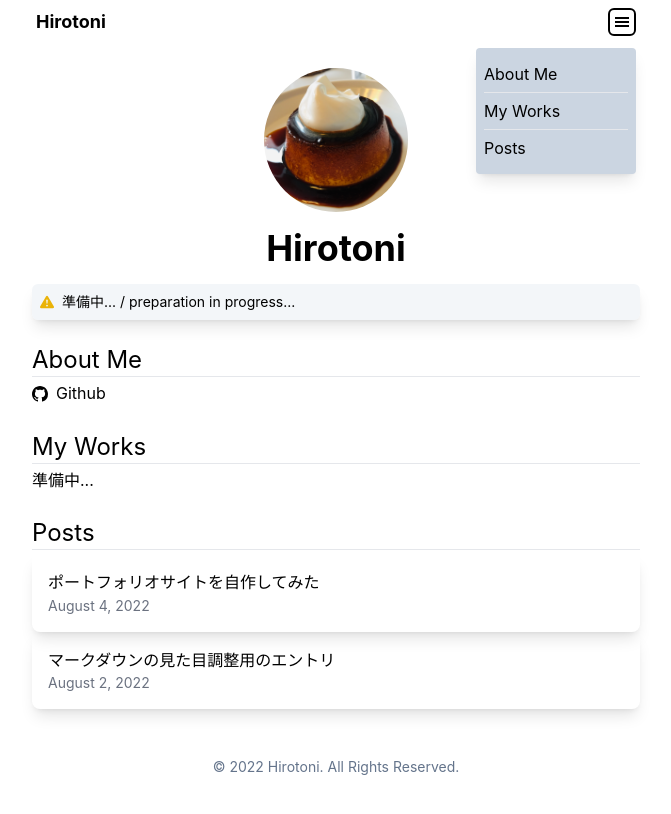
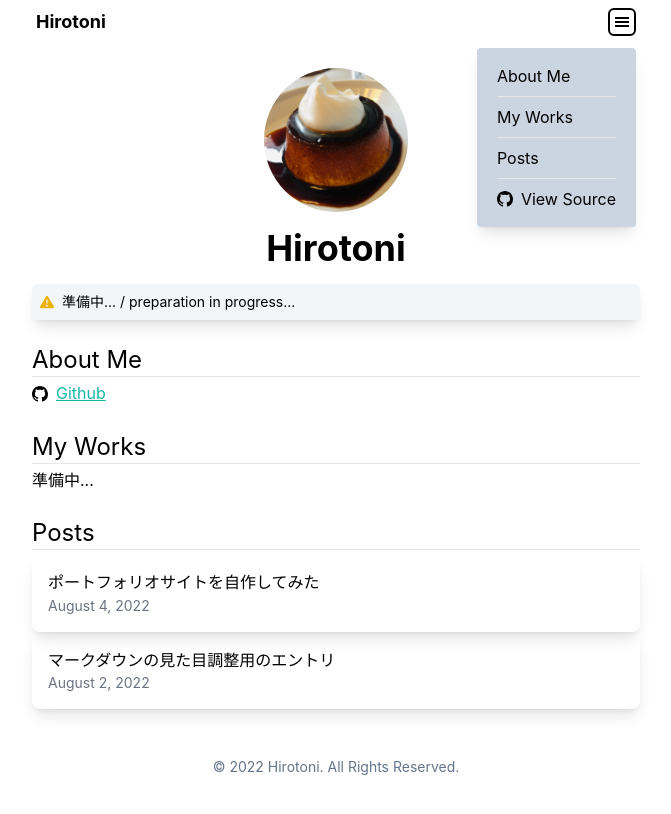
Before and after one commit to hirotoni/nextjs-portfolio, a Next.js app: page / in a window 1280 px wide. Both pictures are taken after a click on the button 926 px from the left and 22 px from the top of the page. Shown: the top 814 px of the page, without its empty margins (304-975 px from the left). Built offline with nearby package versions, Linux system fonts and the light colour scheme.

Commit message:
added github account link

```diff
--- a/components/Navbar.tsx
+++ b/components/Navbar.tsx
@@ -3,6 +3,7 @@ import Link from "next/link";
 import { GiHamburgerMenu } from "react-icons/gi";
 import { useOutsideClickHandler } from "../hooks/customhooks";
 import styles from "./Navbar.module.css";
+import { GoMarkGithub } from "react-icons/go";
 
 type NavbarProps = {
   enableFadeOutOnScroll?: boolean;
@@ -81,11 +82,11 @@ const Navbar = (props: NavbarProps) => {
       </div>
 
       <div
-        className={`rounded bg-slate-300 w-40 absolute right-5 mt-3 p-2 shadow-lg opacity-0 ${styles.fadeIn}`}
+        className={`rounded bg-slate-300 absolute right-5 mt-3 p-2 shadow-lg opacity-0 ${styles.fadeIn}`}
         hidden={hidden}
         ref={ref}
       >
-        <div className="flex flex-col divide-y leading-9">
+        <div className="flex flex-col divide-y leading-10 px-3">
           <Link href="/#aboutme">
             <button onClick={onClickLink} disabled={disabled} className="text-left">
               About Me
@@ -101,6 +102,14 @@ const Navbar = (props: NavbarProps) => {
               Posts
             </button>
           </Link>
+          <Link href="https://github.com/hirotoni/nextjs-portfolio">
+            <button onClick={onClickLink} disabled={disabled} className="text-left">
+              <div className="flex flex-row items-center space-x-2">
+                <GoMarkGithub />
+                <div>View Source</div>
+              </div>
+            </button>
+          </Link>
         </div>
       </div>
     </div>
--- a/pages/index.tsx
+++ b/pages/index.tsx
@@ -41,7 +41,9 @@ const Home = ({ allPostsData }: Props) => {
       </div>
       <div className="flex flex-row items-center">
         <GoMarkGithub />
-        <p className="ml-2">Github</p>
+        <a className="ml-2 text-teal-500 underline" href="https://github.com/hirotoni">
+          Github
+        </a>
       </div>
       <Heading2 id="myworks" headingTitle="My Works" />
       準備中...
```
